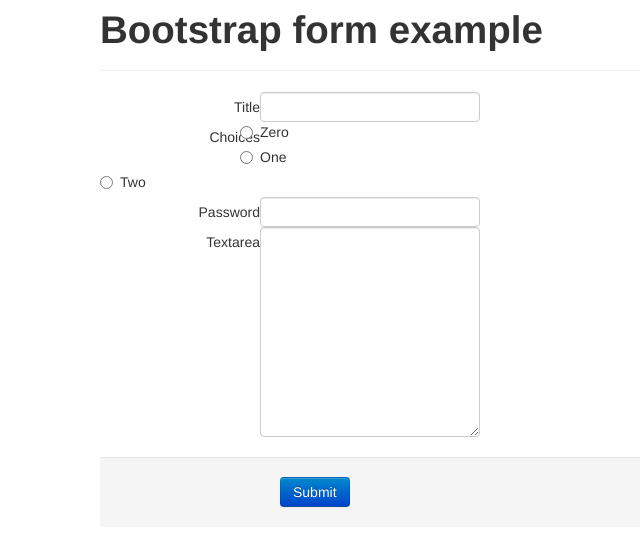
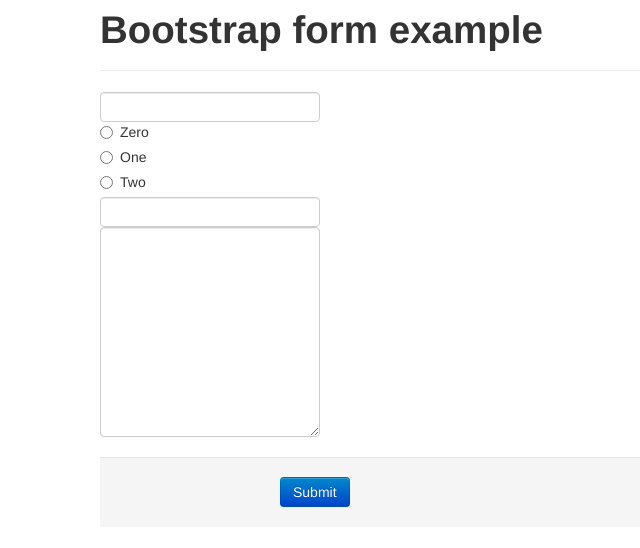
Before and after one commit to tzangms/django-bootstrap-form, a Django app: page / in a window 1280 px wide. Shown: the top 548 px of the page, without its empty margins (70-710 px from the left). Run offline with Django 3.2, Linux system fonts and the light colour scheme; some libraries are stand-ins or nearby versions.

Commit message:
Update field.html
added label display control

```diff
--- a/bootstrapform/templates/bootstrapform/field.html
+++ b/bootstrapform/templates/bootstrapform/field.html
@@ -6,7 +6,7 @@
             <div class="checkbox">
                 {% if field.auto_id %}
                 <label>
-                    {{ field }} <span>{{ field.label }}</span>
+                    {{ field }} {% if label %}<span>{{ field.label }}</span>{% endif %}
                 </label>
                 {% endif %}
                 {% for error in field.errors %}
@@ -22,7 +22,7 @@
         </div>
     {% else %}{% if field|is_radio %}
         {% if field.auto_id %}
-            <label class="control-label {{ classes.label }}">{{ field.label }}</label>
+            {% if label %}<label class="control-label {{ classes.label }}">{{ field.label }}</label>{% endif %}
         {% endif %}
         <div class="{{ classes.value }}">
             {% for choice in field %}
@@ -47,7 +47,7 @@
 
     {% else %}
         {% if field.auto_id %}
-            <label class="control-label {{ classes.label }}" for="{{ field.auto_id }}">{{ field.label }}</label>
+            {% if label %}<label class="control-label {{ classes.label }}" for="{{ field.auto_id }}">{{ field.label }}</label>{% endif %}
         {% endif %}
         <div class="{{ classes.value }}">
             {{ field }}
```
